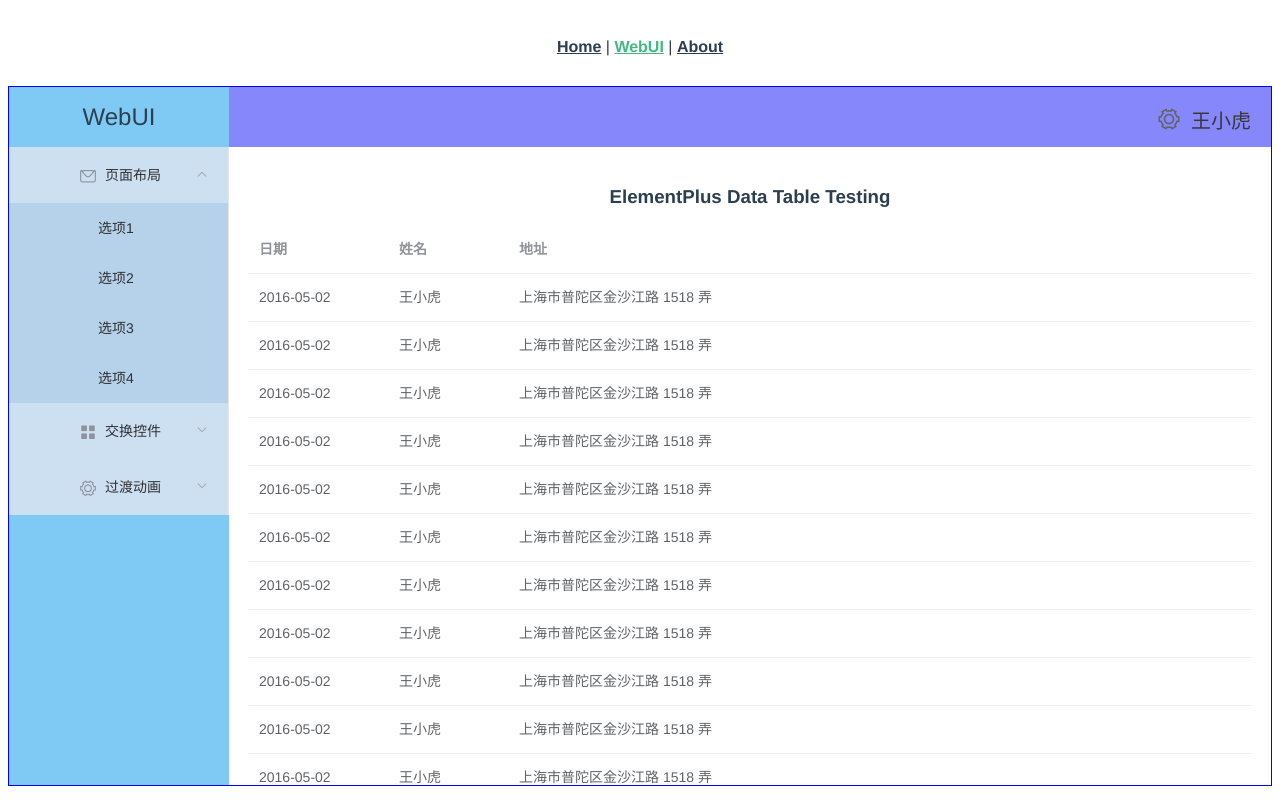
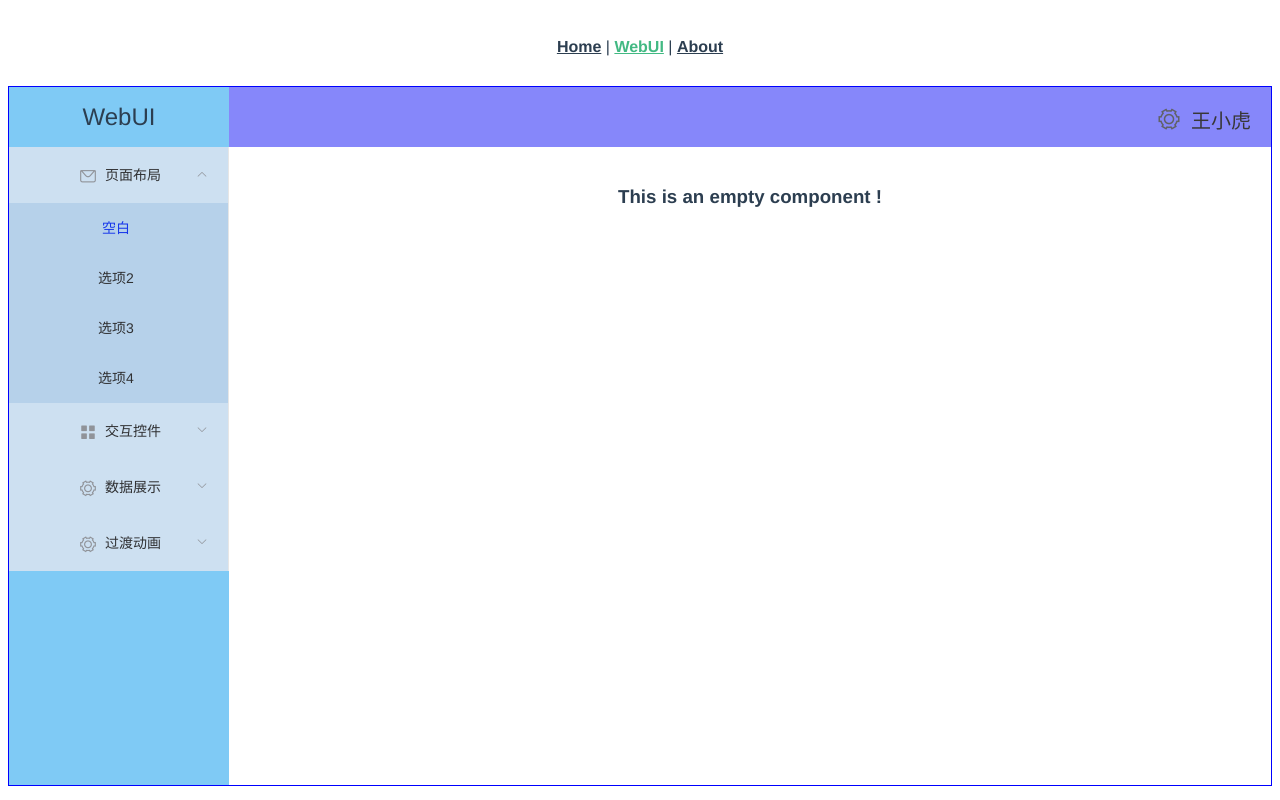
Before and after one commit to xautshuanglong/shuanglong_admin, a Vue app: page /webui in a window 1280 px wide. Built offline with nearby package versions, Linux system fonts and the light colour scheme.

Commit message:
嵌套路由跳转

```diff
--- /dev/null
+++ b/src/components/ElementEmpty.vue
@@ -0,0 +1,20 @@
+<!--
+ * @Author: xautshuanglong
+ * @Date: 2021-01-29 01:17:13
+ * @LastEditor: xautshuanglong
+ * @LastEditTime: 2021-01-29 01:26:33
+ * @FilePath: \shuanglong_admin\src\components\ElementEmpty.vue
+ * @Description: empty component
+-->
+
+<template>
+  <div class="element-empty">
+    <h1>This is an empty component !</h1>
+  </div>
+</template>
+
+<script>
+export default {
+    name: 'ElementEmpty'
+}
+</script>
--- a/src/router/index.js
+++ b/src/router/index.js
@@ -2,7 +2,7 @@
  * @Author: xautshuanglong
  * @Date: 2021-01-28 00:58:16
  * @LastEditor: xautshuanglong
- * @LastEditTime: 2021-01-28 14:37:56
+ * @LastEditTime: 2021-01-29 01:08:54
  * @FilePath: \shuanglong_admin\src\router\index.js
  * @Description: router
  */
@@ -27,7 +27,8 @@ const routes = [
     {
         path: '/webui',
         name: 'WebUI',
-        component: WebUI
+        component: WebUI,
+        children: WebUI.routes
     }
 ]
 
--- a/src/views/WebUI.vue
+++ b/src/views/WebUI.vue
@@ -2,7 +2,7 @@
  * @Author: xautshuanglong
  * @Date: 2021-01-28 00:58:16
  * @LastEditor: xautshuanglong
- * @LastEditTime: 2021-01-29 01:00:09
+ * @LastEditTime: 2021-01-29 02:03:12
  * @FilePath: \shuanglong_admin\src\views\WebUI.vue
  * @Description: WebUI 测试入口
 -->
@@ -11,27 +11,34 @@
         <el-container style="height: 700px; border: 1px solid blue;">
             <el-aside style="width:220px;">
                 <span style="font-size: 24px; line-height: 60px;">WebUI</span>
-                <el-menu :default-openeds="['1']">
+                <el-menu :default-openeds="['1']" :default-active="'1-1'" @select="onMenuItemSelect">
                     <el-submenu index="1">
                         <template v-slot:title><i class="el-icon-message"></i>页面布局</template>
-                    <el-menu-item index="1-1">选项1</el-menu-item>
+                        <el-menu-item index="1-1">空白</el-menu-item>
                         <el-menu-item index="1-2">选项2</el-menu-item>
                         <el-menu-item index="1-3">选项3</el-menu-item>
                         <el-menu-item index="1-4">选项4</el-menu-item>
                     </el-submenu>
                     <el-submenu index="2">
-                    <template v-slot:title><i class="el-icon-menu"></i>交换控件</template>
+                        <template v-slot:title><i class="el-icon-menu"></i>交互控件</template>
                         <el-menu-item index="2-1">选项1</el-menu-item>
                         <el-menu-item index="2-2">选项2</el-menu-item>
                         <el-menu-item index="2-3">选项3</el-menu-item>
                         <el-menu-item index="2-4">选项4</el-menu-item>
                     </el-submenu>
                     <el-submenu index="3">
-                    <template v-slot:title><i class="el-icon-setting"></i>过渡动画</template>
-                    <el-menu-item index="3-1">选项1</el-menu-item>
+                        <template v-slot:title><i class="el-icon-setting"></i>数据展示</template>
+                        <el-menu-item index="3-1">数据表格</el-menu-item>
                         <el-menu-item index="3-2">选项2</el-menu-item>
                         <el-menu-item index="3-3">选项3</el-menu-item>
                         <el-menu-item index="3-4">选项4</el-menu-item>
+                    </el-submenu>
+                    <el-submenu index="4">
+                        <template v-slot:title><i class="el-icon-setting"></i>过渡动画</template>
+                        <el-menu-item index="4-1">选项1</el-menu-item>
+                        <el-menu-item index="4-2">选项2</el-menu-item>
+                        <el-menu-item index="4-3">选项3</el-menu-item>
+                        <el-menu-item index="4-4">选项4</el-menu-item>
                     </el-submenu>
                 </el-menu>
             </el-aside>
@@ -51,8 +58,7 @@
                     <span>王小虎</span>
                 </el-header>
                 <el-main>
-                    <!-- <router-view/> -->
-                    <ElementDataTable msg="ElementPlus Data Table Testing"/>
+                    <router-view/>
                 </el-main>
             </el-container>
         </el-container>
@@ -61,24 +67,42 @@
 
 <script>
 import ElementDataTable from '@/components/ElementDataTable.vue'
+import ElementEmpty from '@/components/ElementEmpty.vue'
 
 export default {
     name: 'WebUI',
-    components: {
-        ElementDataTable
+    routes: [
+        {
+            path: '',
+            component: ElementEmpty
         },
+        {
+            path: 'element-empty',
+            component: ElementEmpty
+        },
+        {
+            path: 'element-data-table',
+            component: ElementDataTable,
+            props: {
+                msg: 'ElementPlus Data Table Testing'
+            }
+        }
+    ],
     data () {
-        const item = {
-            date: '2016-05-02',
-            name: '王小虎',
-            address: '上海市普陀区金沙江路 1518 弄'
-        }
-        return {
-            tableData: Array(20).fill(item)
-        }
+        return {}
     },
     mounted () {
         console.log('WebUI --> mounted !')
+    },
+    methods: {
+        onMenuItemSelect (index, indexPath) {
+            console.log('Index=', index, 'IndexPath=', indexPath)
+            if (index === '1-1') {
+                this.$router.push('/webui/element-empty')
+            } else if (index === '3-1') {
+                this.$router.push('/webui/element-data-table')
+            }
+        }
     }
 }
 </script>
```
Lines whose indentation alone changed are shown as unchanged.
